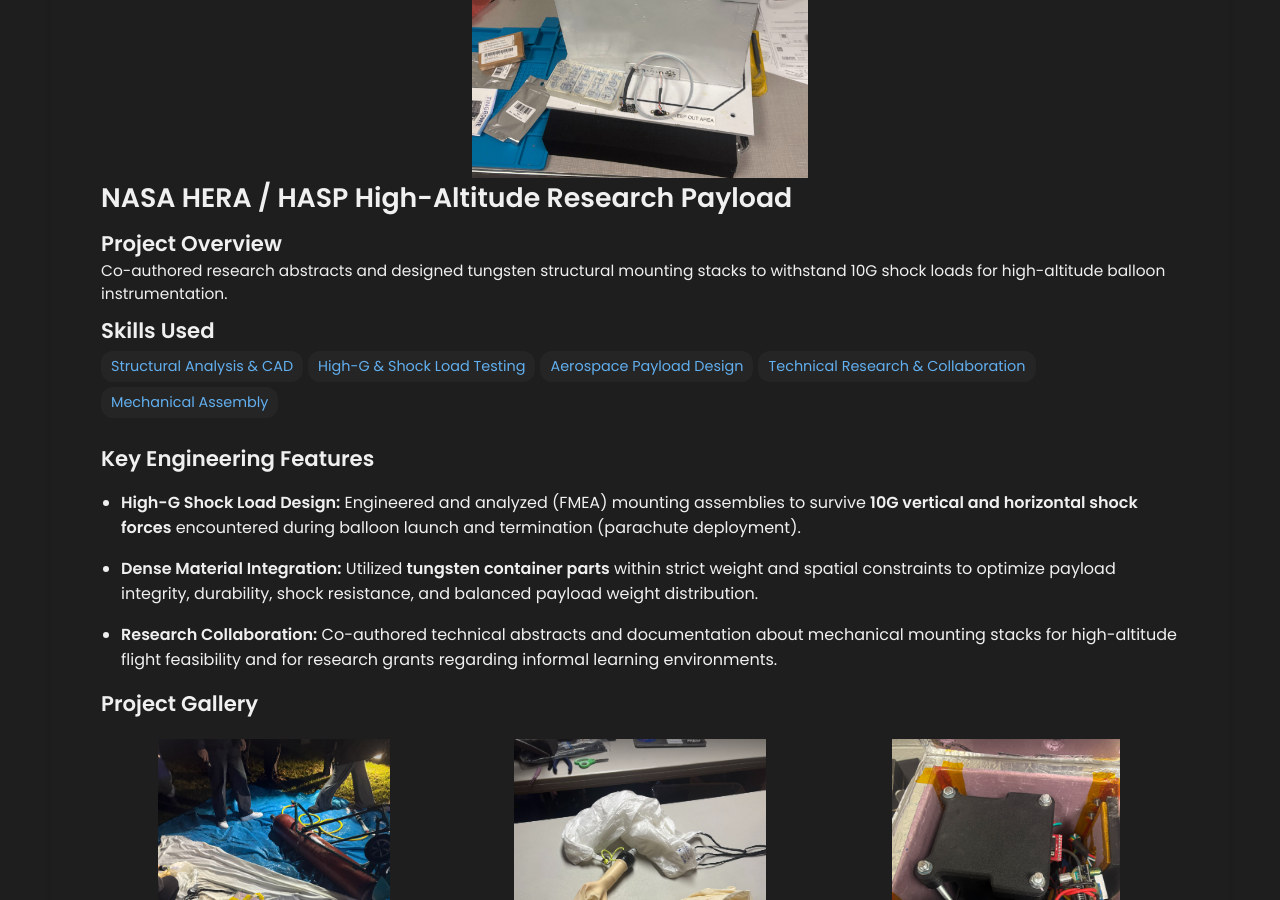
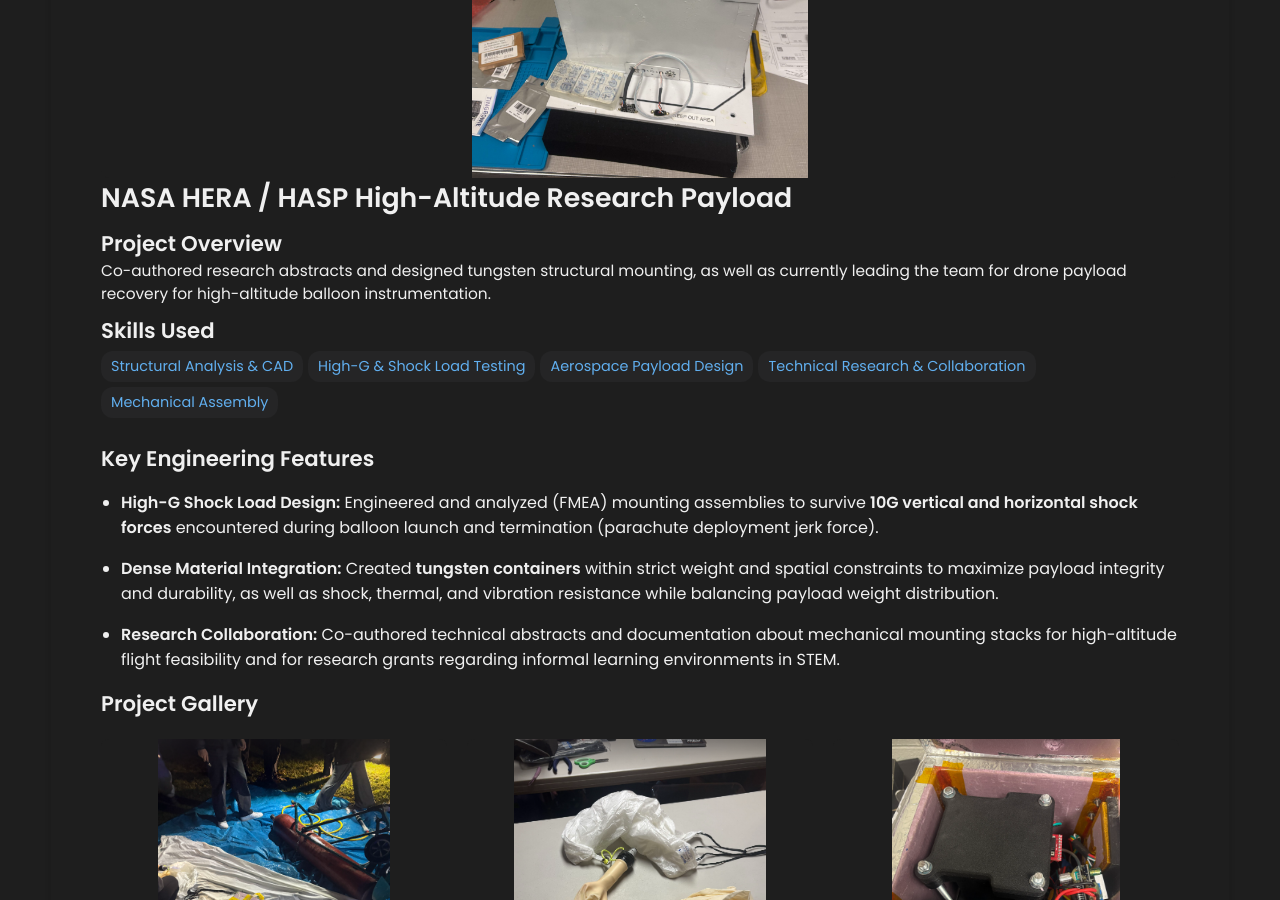
Before and after one commit to MuHasOfficial/MuHasOfficial.github.io, a Jekyll site: the page built from _projects/HASP/index.md, in a window 1280 px wide and 900 px high, scrolled down 312 px. Built offline with Jekyll 4.4.1, drawn with Linux system fonts in a browser that asks for light colours.

Commit message:
Revise HASP project details and engineering features
Updated project description and enhanced key engineering features for clarity and detail.

```diff
--- a/_projects/HASP/index.md
+++ b/_projects/HASP/index.md
@@ -1,7 +1,7 @@
 ---
 layout: post
 title: "NASA HERA / HASP High-Altitude Research Payload"
-description: "Co-authored research abstracts and designed tungsten structural mounting stacks to withstand 10G shock loads for high-altitude balloon instrumentation."
+description: "Co-authored research abstracts and designed tungsten structural mounting, as well as currently leading the team for drone payload recovery for high-altitude balloon instrumentation."
 skills:
   - Structural Analysis & CAD
   - High-G & Shock Load Testing
@@ -13,9 +13,9 @@
 ---
 
 ## Key Engineering Features
-- **High-G Shock Load Design:** Engineered and analyzed (FMEA) mounting assemblies to survive **10G vertical and horizontal shock forces** encountered during balloon launch and termination (parachute deployment).
-- **Dense Material Integration:** Utilized **tungsten container parts** within strict weight and spatial constraints to optimize payload integrity, durability, shock resistance, and balanced payload weight distribution.
-- **Research Collaboration:** Co-authored technical abstracts and documentation about mechanical mounting stacks for high-altitude flight feasibility and for research grants regarding informal learning environments.
+- **High-G Shock Load Design:** Engineered and analyzed (FMEA) mounting assemblies to survive **10G vertical and horizontal shock forces** encountered during balloon launch and termination (parachute deployment jerk force).
+- **Dense Material Integration:** Created **tungsten containers** within strict weight and spatial constraints to maximize payload integrity and durability, as well as shock, thermal, and vibration resistance while balancing payload weight distribution.
+- **Research Collaboration:** Co-authored technical abstracts and documentation about mechanical mounting stacks for high-altitude flight feasibility and for research grants regarding informal learning environments in STEM.
 
 ## Project Gallery
 
```
